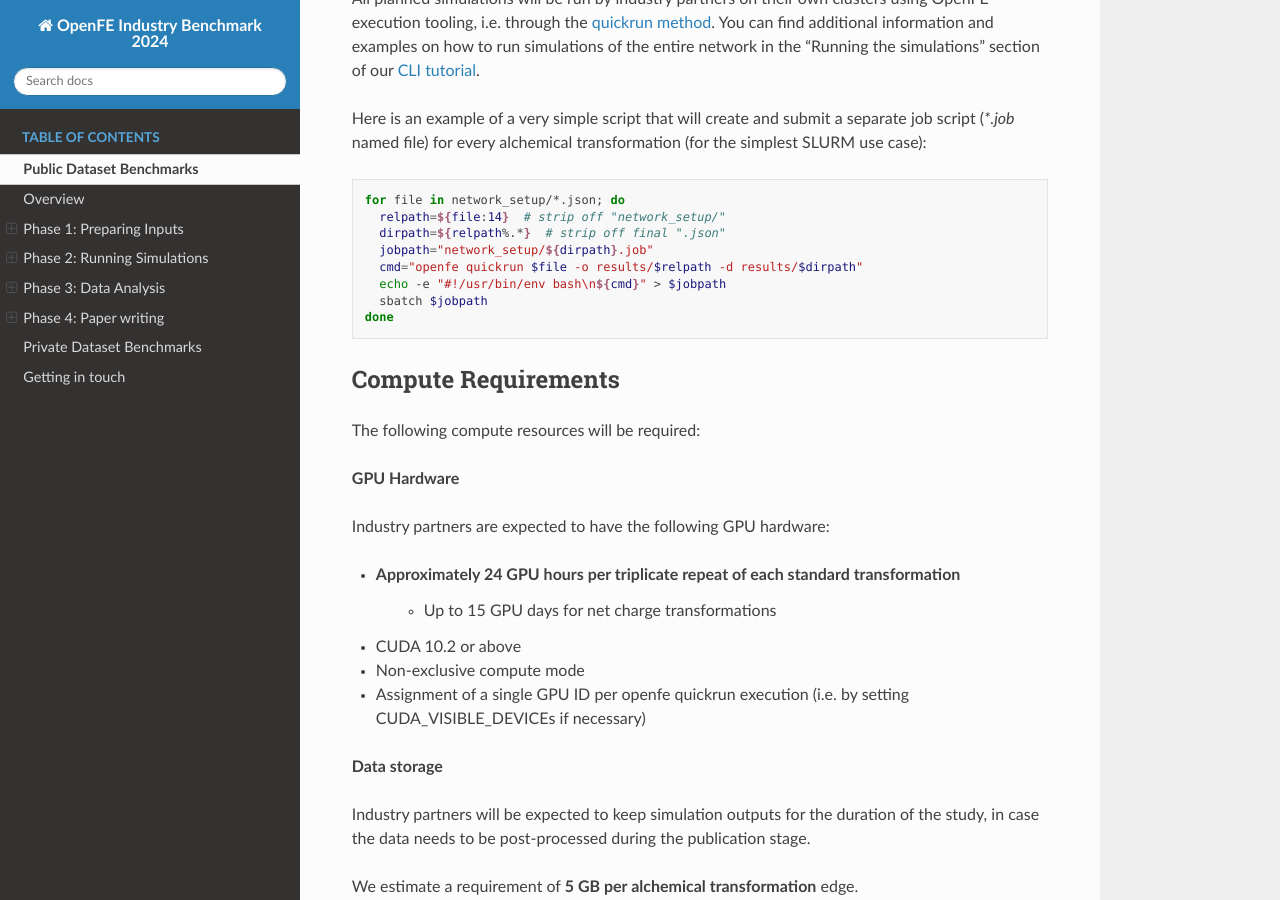
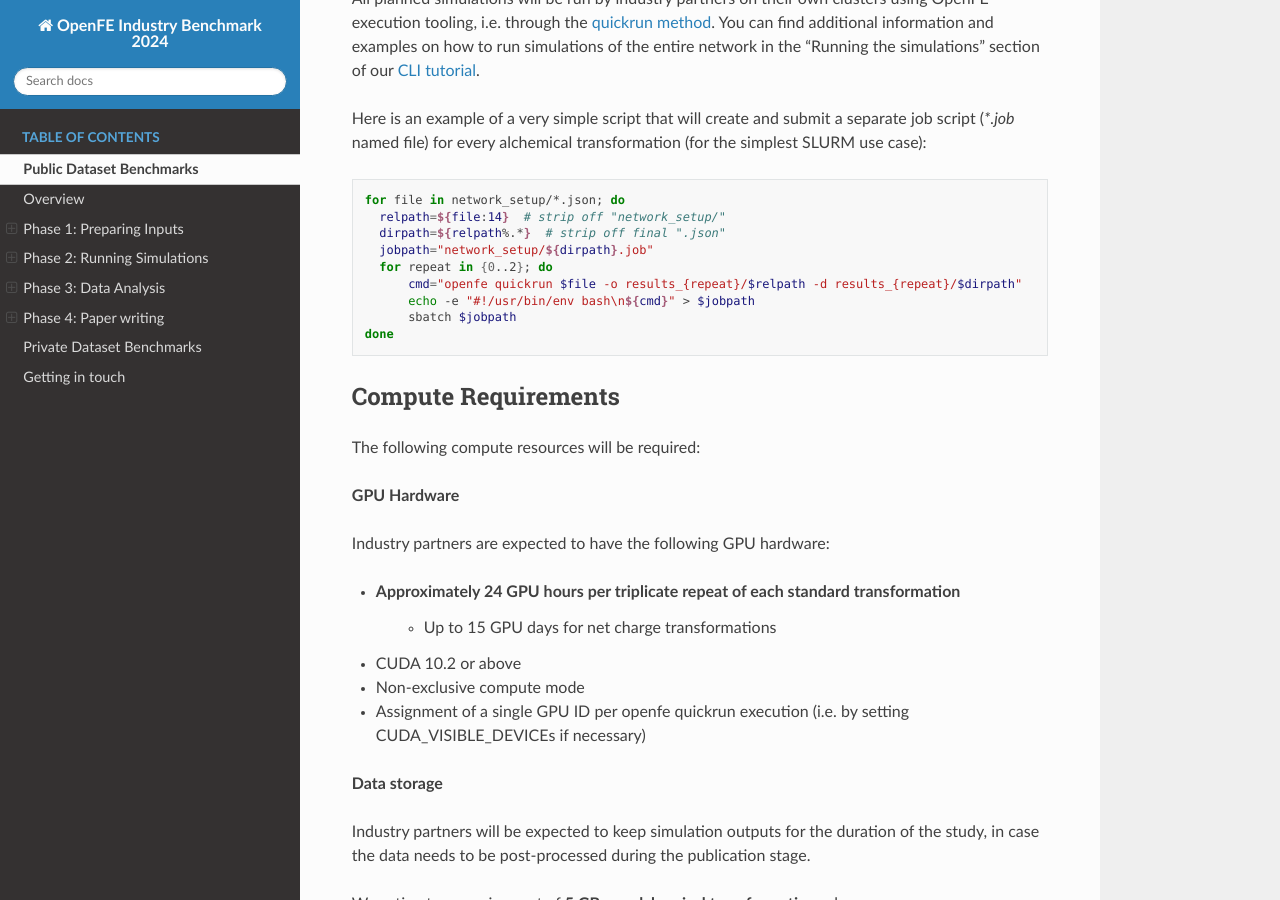
Before and after one commit to OpenFreeEnergy/IndustryBenchmarks2024, a Sphinx documentation site: the page built from docs/source/public/overview.rst, in a window 1280 px wide and 900 px high, scrolled down 4487 px. Built offline with Sphinx 7.4.7 and the Read the Docs theme 2.0.0, drawn with Linux system fonts in a browser that asks for light colours.

Commit message:
Change run instructions to run each input json three times

```diff
--- a/docs/source/public/overview.rst
+++ b/docs/source/public/overview.rst
@@ -180,9 +180,10 @@
      relpath=${file:14}  # strip off "network_setup/"
      dirpath=${relpath%.*}  # strip off final ".json"
      jobpath="network_setup/${dirpath}.job"
-     cmd="openfe quickrun $file -o results/$relpath -d results/$dirpath"
-     echo -e "#!/usr/bin/env bash\n${cmd}" > $jobpath
-     sbatch $jobpath
+     for repeat in {0..2}; do
+         cmd="openfe quickrun $file -o results_{repeat}/$relpath -d results_{repeat}/$dirpath"
+         echo -e "#!/usr/bin/env bash\n${cmd}" > $jobpath
+         sbatch $jobpath
    done
 
 Compute Requirements
```
